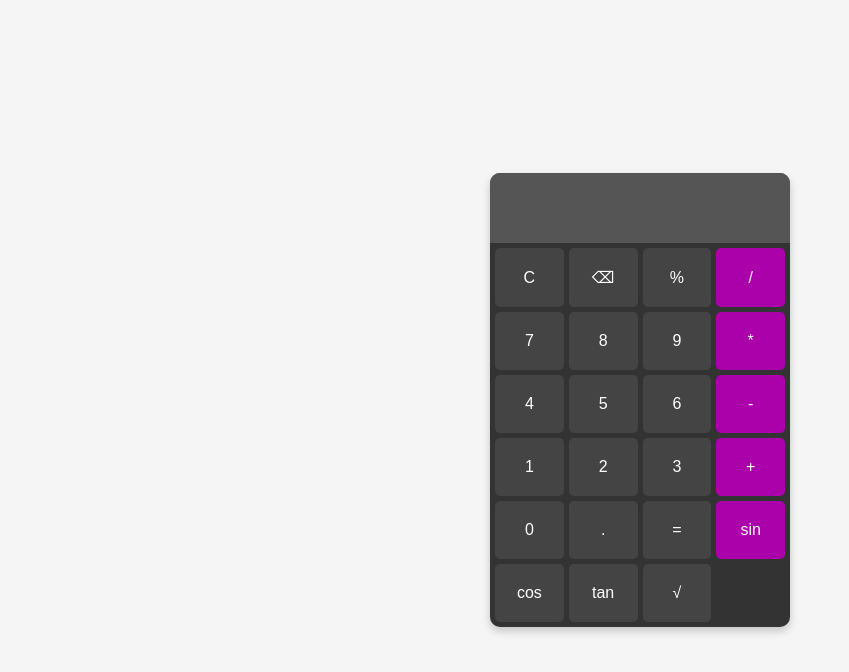
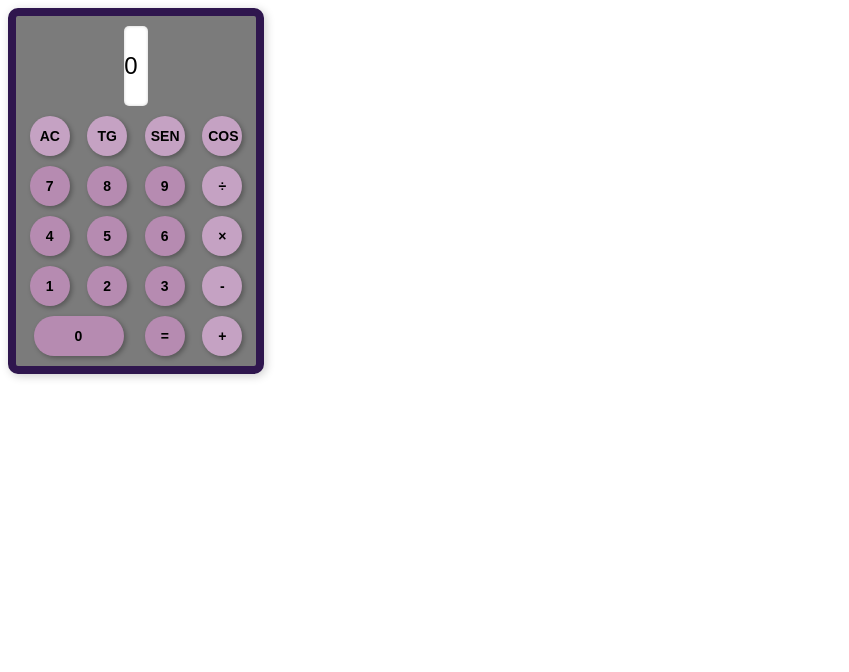
Before and after one commit to xytraxx/calculadora_cientifica, a plain HTML site: page index.html in a window 1280 px wide. Shown: the whole page, without its empty margins (0-849 px from the left). Drawn offline with Linux system fonts and the light colour scheme.

Commit message:
Add files via upload

```diff
--- a/index.html
+++ b/index.html
@@ -1,48 +1,48 @@
 <!DOCTYPE html>
-<html lang="pt-BR">
-
+<html lang="pt-br">
 <head>
   <meta charset="UTF-8">
   <meta name="viewport" content="width=device-width, initial-scale=1.0">
   <title>Calculadora Científica</title>
   <link rel="stylesheet" href="style.css">
 </head>
+<body>
 
-<body>
-    <div class="calculator">
-        <input type="text" id="display" disabled>
-        <div class="buttons">
-            <button onclick="clearDisplay()">C</button>
-            <button onclick="deleteLast()">⌫</button>
-            <button onclick="addToDisplay('%')">%</button>
-            <button onclick="addToDisplay('/')">/</button>
+<div class="calculadora">
+  <!-- Tela da calculadora -->
+  <div class="tela" id="tela">0</div>
 
-            <button onclick="addToDisplay('7')">7</button>
-            <button onclick="addToDisplay('8')">8</button>
-            <button onclick="addToDisplay('9')">9</button>
-            <button onclick="addToDisplay('*')">*</button>
+  <!-- Primeira linha de botões -->
+  <button class="botao botao-operacao" onclick="limpar()">AC</button>
+  <button class="botao botao-operacao" onclick="calcularTrigonometria('tan')">TG</button>
+  <button class="botao botao-operacao" onclick="calcularTrigonometria('sin')">SEN</button>
+  <button class="botao botao-operacao" onclick="calcularTrigonometria('cos')">COS</button>
 
-            <button onclick="addToDisplay('4')">4</button>
-            <button onclick="addToDisplay('5')">5</button>
-            <button onclick="addToDisplay('6')">6</button>
-            <button onclick="addToDisplay('-')">-</button>
+  <!-- Segunda linha de botões -->
+  <button class="botao" onclick="adicionarNumero(7)">7</button>
+  <button class="botao" onclick="adicionarNumero(8)">8</button>
+  <button class="botao" onclick="adicionarNumero(9)">9</button>
+  <button class="botao botao-operacao" onclick="adicionarOperacao('/')">÷</button>
 
-            <button onclick="addToDisplay('1')">1</button>
-            <button onclick="addToDisplay('2')">2</button>
-            <button onclick="addToDisplay('3')">3</button>
-            <button onclick="addToDisplay('+')">+</button>
+  <!-- Terceira linha de botões -->
+  <button class="botao" onclick="adicionarNumero(4)">4</button>
+  <button class="botao" onclick="adicionarNumero(5)">5</button>
+  <button class="botao" onclick="adicionarNumero(6)">6</button>
+  <button class="botao botao-operacao" onclick="adicionarOperacao('*')">×</button>
 
-            <button onclick="addToDisplay('0')">0</button>
-            <button onclick="addToDisplay('.')">.</button>
-            <button onclick="calculate()">=</button>
+  <!-- Quarta linha de botões -->
+  <button class="botao" onclick="adicionarNumero(1)">1</button>
+  <button class="botao" onclick="adicionarNumero(2)">2</button>
+  <button class="botao" onclick="adicionarNumero(3)">3</button>
+  <button class="botao botao-operacao" onclick="adicionarOperacao('-')">-</button>
 
-            <button onclick="calculateSin()">sin</button>
-            <button onclick="calculateCos()">cos</button>
-            <button onclick="calculateTan()">tan</button>
-            <button onclick="calculateSqrt()">√</button>
+  <!-- Quinta linha de botões -->
+  <button class="botao botao-zero" onclick="adicionarNumero(0)">0</button>
+  <button class="botao" onclick="calcular()">=</button>
+  <button class="botao botao-operacao" onclick="adicionarOperacao('+')">+</button>
 </div>
-    </div>
+
 <script src="script.js"></script>
+
 </body>
-
 </html>
--- a/script.js
+++ b/script.js
@@ -1,45 +1,51 @@
-function clearDisplay() {
-  document.getElementById("display").value = "";
+let expressao = "";
+
+function atualizarTela(valor) {
+  document.getElementById("tela").innerText = valor;
 }
 
-function deleteLast() {
-  let display = document.getElementById("display");
-  display.value = display.value.slice(0, -1);
+function adicionarNumero(numero) {
+  if (expressao === "0") expressao = ""; // Para evitar 0 à esquerda
+  expressao += numero;
+  atualizarTela(expressao);
 }
 
-function addToDisplay(value) {
-  document.getElementById("display").value += value;
+function adicionarOperacao(operacao) {
+  if (/[+\-*/]$/.test(expressao)) return; // Evita duas operações consecutivas
+  expressao += operacao;
+  atualizarTela(expressao);
 }
 
-function calculate() {
-  let display = document.getElementById("display");
+function calcular() {
   try {
-    display.value = eval(display.value);
-  } catch {
-    display.value = "Erro";
+    const resultado = eval(expressao);
+    expressao = String(resultado);
+    atualizarTela(resultado);
+  } catch (e) {
+    atualizarTela("Erro");
+    expressao = "";
   }
 }
 
-function calculateSin() {
-  let display = document.getElementById("display");
-  display.value = Math.sin(toRadians(display.value));
+function limpar() {
+  expressao = "0";
+  atualizarTela(expressao);
 }
 
-function calculateCos() {
-  let display = document.getElementById("display");
-  display.value = Math.cos(toRadians(display.value));
+function calcularTrigonometria(funcao) {
+  try {
+    let valor = eval(expressao);
+    if (funcao === 'sin') {
+      valor = Math.sin(valor * Math.PI / 180); // Conversão para radianos
+    } else if (funcao === 'cos') {
+      valor = Math.cos(valor * Math.PI / 180);
+    } else if (funcao === 'tan') {
+      valor = Math.tan(valor * Math.PI / 180);
+    }
+    expressao = String(valor);
+    atualizarTela(valor);
+  } catch (e) {
+    atualizarTela("Erro");
+    expressao = "";
+  }
 }
-
-function calculateTan() {
-  let display = document.getElementById("display");
-  display.value = Math.tan(toRadians(display.value));
-}
-
-function calculateSqrt() {
-  let display = document.getElementById("display");
-  display.value = Math.sqrt(display.value);
-}
-
-function toRadians(value) {
-  return (value * Math.PI) / 180;
-}
--- a/style.css
+++ b/style.css
@@ -1,61 +1,61 @@
-body {
+/* Estilo do contêiner da calculadora */
+.calculadora {
+    width: 220px;
+    background-color: #7b7b7b;
+    padding: 10px;
+    border-radius: 10px;
+    box-shadow: 2px 2px 10px rgba(0, 0, 0, 0.2);
+    display: grid;
+    grid-template-columns: repeat(4, 1fr);
+    gap: 10px;
+    justify-items: center;
     font-family: Arial, sans-serif;
+  }
+
+  /* Estilo da tela */
+  .tela {
+    grid-column: span 4;
+    height: 80px;
+    background-color: white;
+    color: black;
+    font-size: 24px;
+    border-radius: 5px;
+    text-align: right;
+    padding-right: 10px;
     display: flex;
     align-items: center;
-  justify-content: center;
-  height: 100vh;
-  margin: 0;
-  background-color: #f5f5f5;
+    justify-content: flex-end;
+    box-shadow: inset 0px 0px 3px rgba(0, 0, 0, 0.2);
   }
 
-.calculator {
-  width: 300px;
-  background-color: #333;
-  border-radius: 10px;
-  overflow: hidden;
-  box-shadow: 0 4px 8px rgba(0, 0, 0, 0.2);
+  .calculadora {
+    border: 8px solid #2f164e; /* Borda preta de 2px */
+
   }
 
-#display {
-  width: 100%;
-  height: 50px;
-  font-size: 1.5em;
-  padding: 10px;
-  text-align: center;
+  /* Estilo dos botões */
+  .botao {
+    width: 40px;
+    height: 40px;
+    background-color: #b68bb1;
+    color: black;
+    border-radius: 50%;
     border: none;
-  background-color: #555555;
-  color: #fff;
+    font-size: 14px;
+    font-weight: bold;
+    cursor: pointer;
+    box-shadow: 2px 2px 5px rgba(0, 0, 0, 0.3);
   }
 
-.buttons {
-  display: grid;
-  grid-template-columns: repeat(4, 1fr);
-  gap: 5px;
-  padding: 5px;
+  /* Estilo específico para o botão zero (ocupa duas colunas) */
+  .botao-zero {
+    grid-column: span 2;
+    width: 90px;
+    height: 40px;
+    border-radius: 20px;
   }
 
-button {
-  padding: 20px;
-  font-size: 1em;
-  background-color: #444;
-  color: #fff;
-  border: none;
-  border-radius: 5px;
-  cursor: pointer;
+  /* Estilo para botões especiais */
+  .botao-operacao {
+    background-color: #c5a2c3;
   }
-
-button:hover {
-  background-color: #d400ff;
-}
-
-button:active {
-  background-color: #666;
-}
-
-button:nth-child(4n) {
-  background-color: #aa01aa;
-}
-
-button:nth-child(4n):hover {
-  background-color: #aa01aa;
-}
```
Lines whose indentation alone changed are shown as unchanged.
